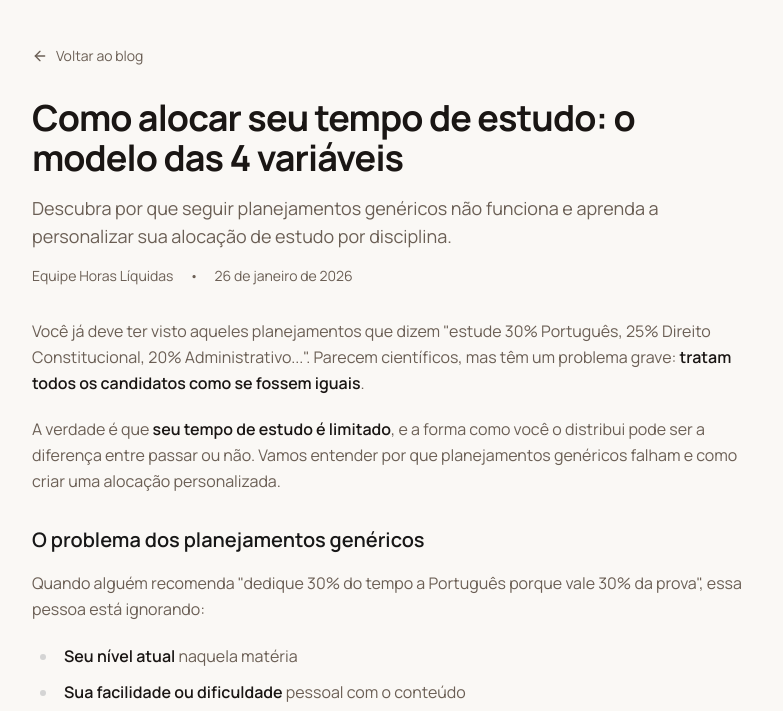
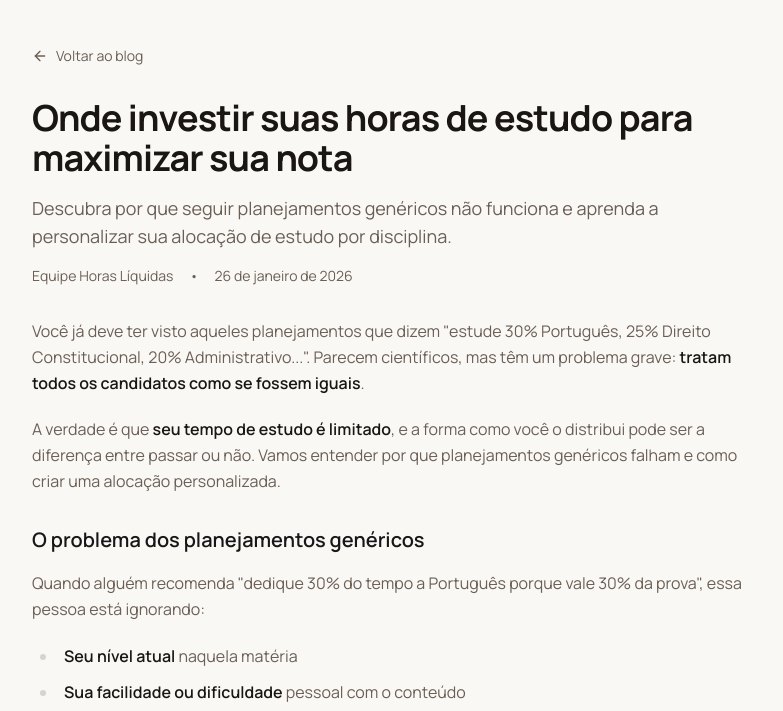
Before and after one commit to ddfonseca/study-planner, an Astro site in the folder frontend/: page /blog/modelo-alocacao-estudo-por-disciplina in a window 1280 px wide. Shown: the part 67-778 px from the top of the page, without its empty margins (248-1031 px from the left). Built offline with nearby package versions, Linux system fonts and the light colour scheme; Astro itself is replaced by a stand-in of ours.

Commit message:
style: update title

```diff
--- a/frontend/src/content/blog/modelo-alocacao-estudo-por-disciplina.mdx
+++ b/frontend/src/content/blog/modelo-alocacao-estudo-por-disciplina.mdx
@@ -1,5 +1,5 @@
 ---
-title: "Como alocar seu tempo de estudo: o modelo das 4 variáveis"
+title: "Onde investir suas horas de estudo para maximizar sua nota"
 description: "Descubra por que seguir planejamentos genéricos não funciona e aprenda a personalizar sua alocação de estudo por disciplina."
 pubDate: 2026-01-26
 author: "Equipe Horas Líquidas"
```
